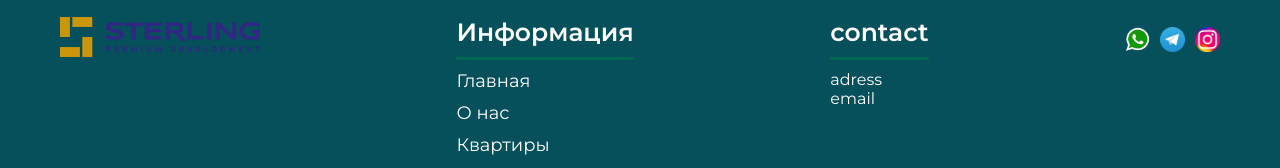
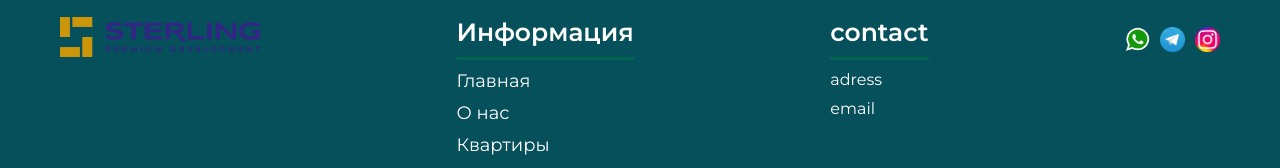
Before and after one commit to Hokage09das/sterling_fixed, a React (Create React App) app: page /#/ in a window 1280 px wide. Shown: the part 4283-4451 px from the top of the page. Built offline with nearby package versions, Linux system fonts and the light colour scheme.

Commit message:
some change and add burger icon

```diff
--- /dev/null
+++ b/src/assets/icons/index.js
@@ -0,0 +1 @@
+export { ReactComponent as BurgerIcon } from './burger_icon.svg';
--- a/src/components/burder-menu/BurgerMenu.jsx
+++ b/src/components/burder-menu/BurgerMenu.jsx
@@ -4,6 +4,7 @@ import { useNavigate } from 'react-router';
 import classes from './burger_menu.module.scss';
 import { burderNavbar } from './constants';
 import logo from '../../assets/images/logo.png';
+import { BurgerIcon } from '../../assets/icons';
 
 export const BurgerMenu = () => {
 	const [isBurgerVisible, setIsBurgerVisible] = useState(false);
@@ -37,7 +38,9 @@ export const BurgerMenu = () => {
 					))}
 				</div>
 			) : (
-				<div onClick={toggleBergerMenu}>icon</div>
+				<div onClick={toggleBergerMenu}>
+					<BurgerIcon style={{ width: '30px', height: '30px' }} />
+				</div>
 			)}
 		</div>
 	);
--- a/src/widgets/footer/Footer.jsx
+++ b/src/widgets/footer/Footer.jsx
@@ -44,7 +44,9 @@ export const Footer = ({ className }) => {
 					<div>
 						<h3>contact</h3>
 
-						<ul>
+						<ul
+							style={{ display: 'flex', flexDirection: 'column', gap: '10px' }}
+						>
 							<li>adress</li>
 							<li>email</li>
 						</ul>
```
Also changed, not shown: src/assets/icons/burger_icon.svg (added).
